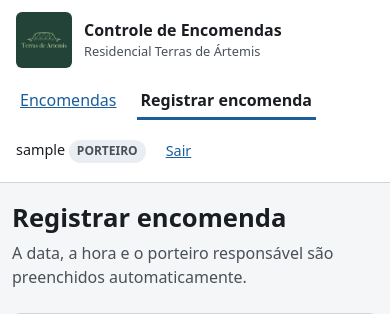
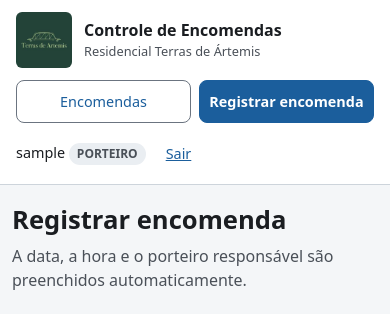
Before and after one commit to eberk9/PI2-Univesp, a Flask app: page /encomendas/nova in a window 390 px wide. Shown: the top 314 px of the page. Run offline with Flask 3, Linux system fonts and the light colour scheme; the visitor is signed in with stand-in values (Sample User, id 1); data that the repository does not hold is empty.

Commit message:
Menu em grade de botões no celular
Com os quatro itens do síndico, o menu quebrava "Registrar encomenda"
em duas linhas e cortava "Cadastros" na borda da tela. Abaixo de 40rem
o menu vira uma grade de duas colunas, com o item atual preenchido.
No computador nada muda.

Co-Authored-By: Claude Opus 5.5 <noreply@anthropic.com>

```diff
--- a/app/static/css/app.css
+++ b/app/static/css/app.css
@@ -78,7 +78,7 @@ body {
   display: flex; gap: 1rem; list-style: none; margin: 0; padding: 0;
 }
 .cabecalho__nav a,
-.cabecalho__usuario a { display: inline-block; padding: 0.5rem 0.25rem; }
+.cabecalho__usuario a { display: inline-block; padding: 0.5rem 0.25rem; white-space: nowrap; }
 .cabecalho__nav a[aria-current="page"] {
   color: var(--tinta);
   font-weight: 700;
@@ -273,6 +273,17 @@ h2 { font-size: 1.2rem; margin: 2rem 0 0.5rem; }
 /* ---------------------------------------------------------- responsivo */
 @media (max-width: 40rem) {
   .cabecalho { flex-direction: column; align-items: flex-start; }
+  /* No celular o menu vira uma grade de botoes: os quatro itens do
+     sindico cabem em 2x2, sem quebrar nem cortar texto. */
+  .cabecalho__nav { width: 100%; }
+  .cabecalho__nav ul { display: grid; grid-template-columns: 1fr 1fr; gap: 0.5rem; }
+  .cabecalho__nav a {
+    display: block; text-align: center; font-size: 0.9rem; text-decoration: none;
+    padding: 0.6rem 0.5rem; border: 1px solid var(--borda-campo); border-radius: 0.5rem;
+  }
+  .cabecalho__nav a[aria-current="page"] {
+    background: var(--primaria); border-color: var(--primaria); color: #fff; box-shadow: none;
+  }
   .ficha { grid-template-columns: 1fr; gap: 0.1rem 0; }
   .ficha dd { margin-bottom: 0.6rem; }
   .conteudo { padding: 1rem 0.75rem 2rem; }
```
